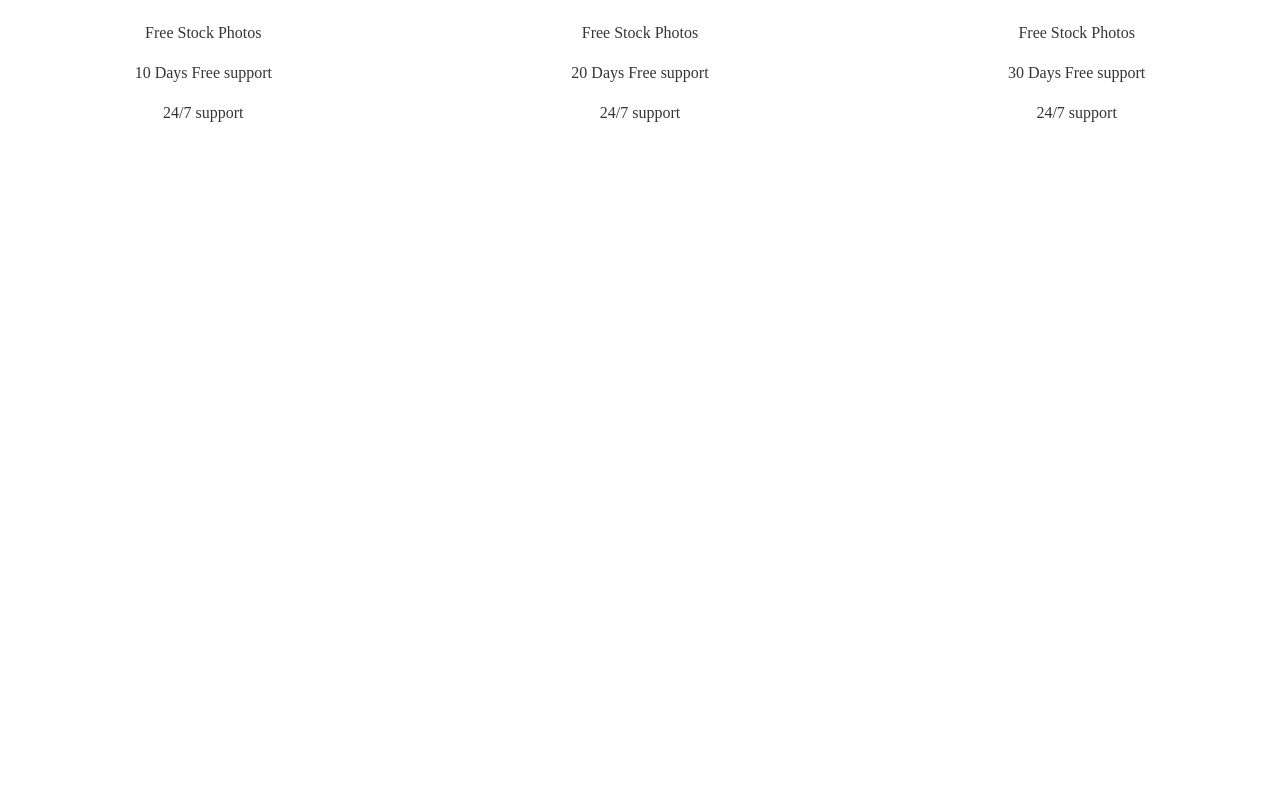
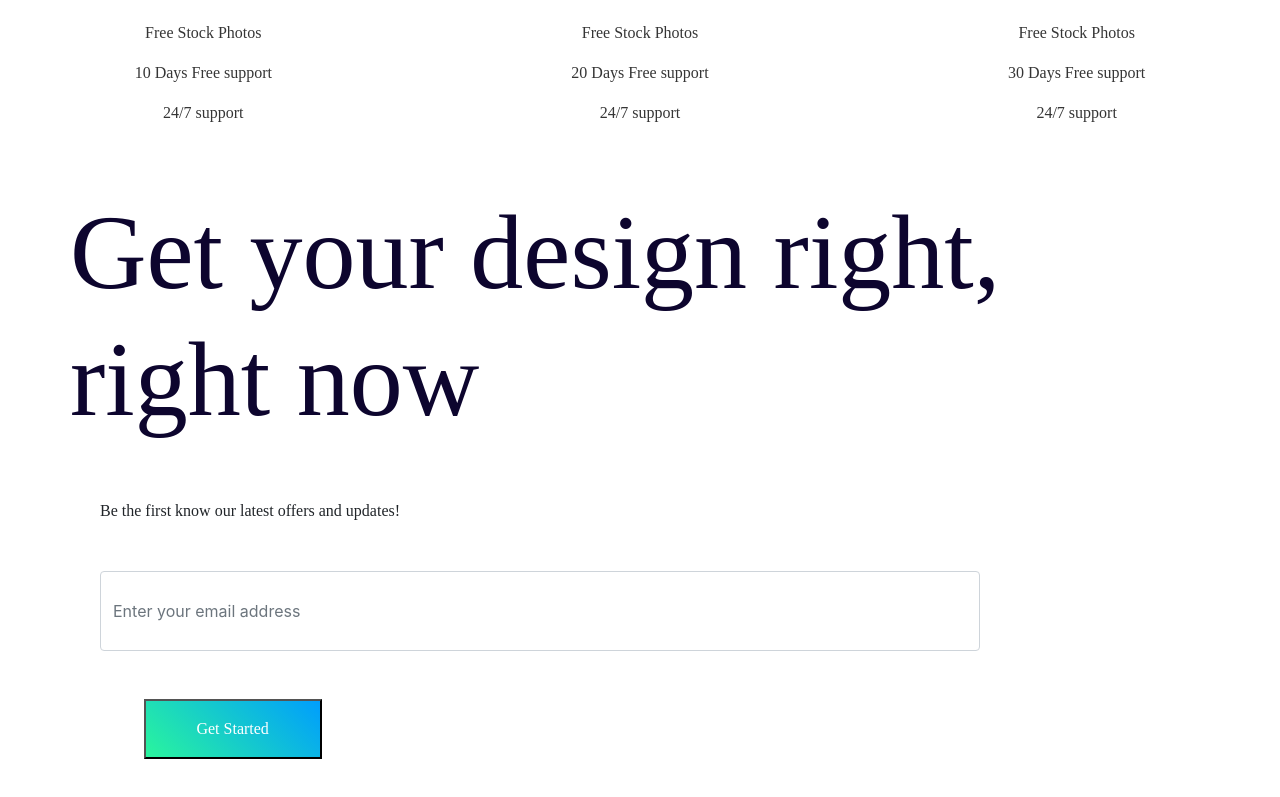
Before and after one commit to HrridoyV2/Athena-Design, a React (Create React App) app: page / in a window 1280 px wide. Shown: the part 2357-3154 px from the top of the page. Before the commit the page ends 2498 px from the top, so only its background shows below. Built offline with nearby package versions, Linux system fonts and the light colour scheme.

Commit message:
mailbox coded

```diff
--- a/src/Components/Home/Home/Home.js
+++ b/src/Components/Home/Home/Home.js
@@ -3,6 +3,7 @@ import Achievement from '../Achievements/Achievement';
 import Contact from '../Contact/Contact';
 import DedicatedTeam from '../DedicatedTeam/DedicatedTeam';
 import HeaderMain from '../HeaderMain/HeaderMain';
+import Mailbox from '../Mailbox/Mailbox';
 import Navbar from '../Navbar/Navbar';
 import Service from '../Service/Service';
 
@@ -15,6 +16,7 @@ const Home = () => {
             <Contact></Contact>
             <Achievement></Achievement>
             <DedicatedTeam />
+            <Mailbox />
         </div>
     );
 };
--- /dev/null
+++ b/src/Components/Home/Mailbox/Mailbox.css
@@ -0,0 +1,12 @@
+.form-control{
+    height: 80px;
+    width: 880px;
+}
+
+.get-started-btn{
+    font-family: var(--details);
+    /* border-radius: 50px 0 50px 0; */
+    height: 60px;
+    width: 178px;
+    background-image: linear-gradient(45deg,#2AF59D,#009EFD);
+}
--- /dev/null
+++ b/src/Components/Home/Mailbox/Mailbox.js
@@ -0,0 +1,29 @@
+import React from 'react';
+import "./Mailbox.css";
+
+const Mailbox = () => {
+    return (
+
+            // <div className="mailboxsection d-flex align-items-center">
+                <div className="mailbox container">
+                    <div className="row justify-content-center my-5">
+                        <h1>Get your design right, right now</h1>
+                        </div>
+                        <div className="col-md-12">
+                        <p> Be the first know our latest offers and updates!</p>
+                        </div>
+
+                        <div className="col-md-8 my-5">
+                            <input className="form-control" type="text" placeholder="Enter your email address"></input>
+
+                        <div className="col-md-4 text-md-right text-center my-5 mb-10">
+                              <button className="get-started-btn text-white">Get Started</button>
+                        </div>
+                        </div>
+                        </div>
+
+        // </div>
+    );
+};
+
+export default Mailbox;
```
Also changed, not shown: 2 other files (tests, documents, lock files or other folders).
